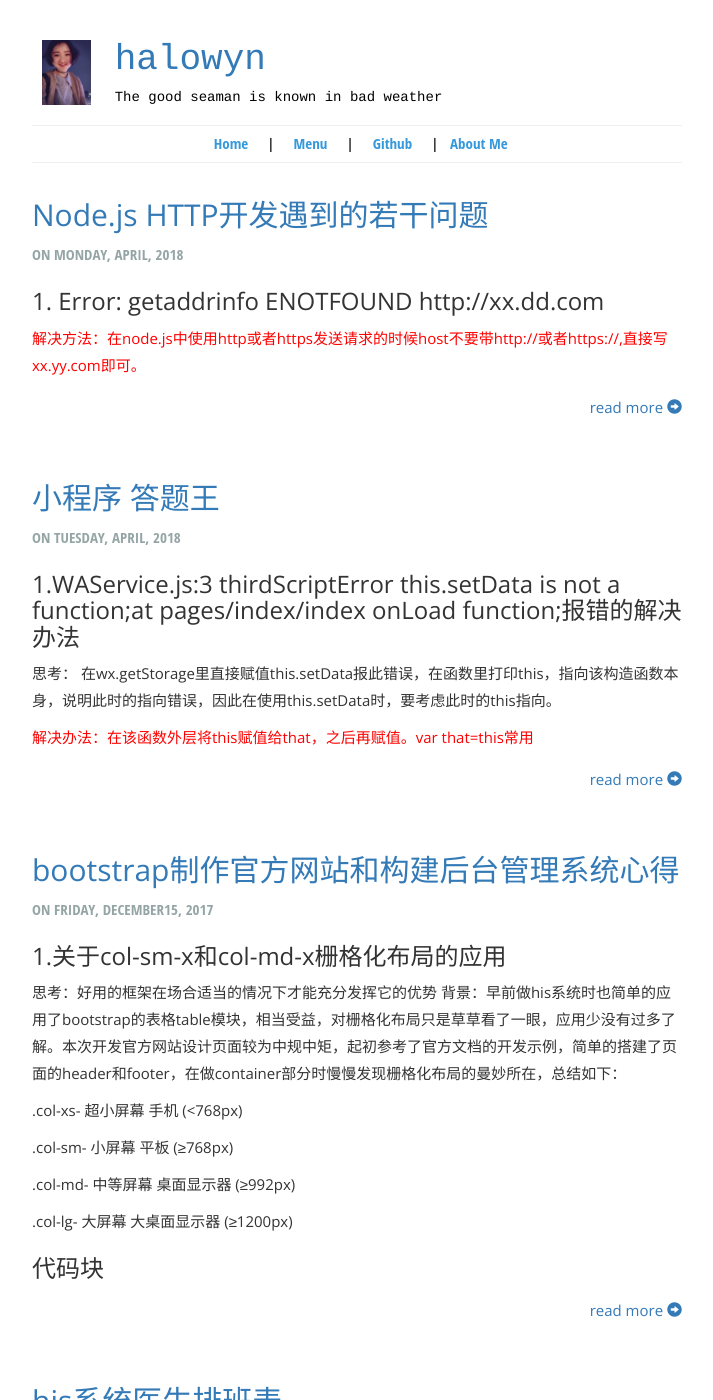
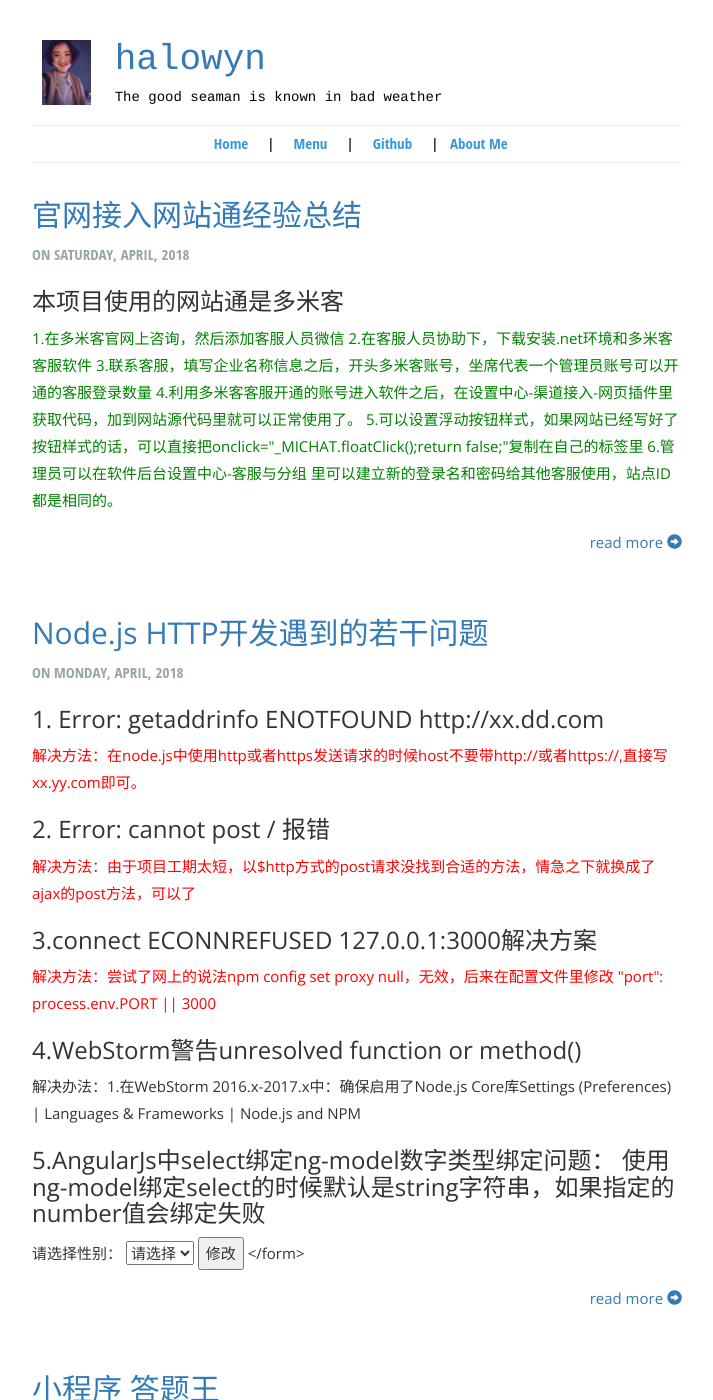
Before and after one commit to halowyn/halowyn.github.io, a Jekyll site: the page built from index.html, in a window 1280 px wide and 1400 px high. Shown: the whole window, without its empty margins (283-996 px from the left). Built offline with Jekyll 4.4.1, drawn with Linux system fonts in a browser that asks for light colours; some of the changed text lies outside the part shown.

Commit message:
网站通总结

````diff
--- /dev/null
+++ b/_posts/2018-04-28-Getting-Started.md
@@ -0,0 +1,18 @@
+---
+layout: post_layout
+title: 官网接入网站通经验总结
+time: On Saturday, April, 2018
+location: BeiJing
+pulished: true
+excerpt_separator: "```"
+---
+
+<h3>本项目使用的网站通是多米客</h3>
+<div style="color: green">
+    1.在多米客官网上咨询，然后添加客服人员微信
+    2.在客服人员协助下，下载安装.net环境和多米客客服软件
+    3.联系客服，填写企业名称信息之后，开头多米客账号，坐席代表一个管理员账号可以开通的客服登录数量
+    4.利用多米客客服开通的账号进入软件之后，在设置中心-渠道接入-网页插件里获取代码，加到网站源代码里就可以正常使用了。
+    5.可以设置浮动按钮样式，如果网站已经写好了按钮样式的话，可以直接把onclick="_MICHAT.floatClick();return false;"复制在自己的标签里
+    6.管理员可以在软件后台设置中心-客服与分组 里可以建立新的登录名和密码给其他客服使用，站点ID都是相同的。
+</div>
````
Also changed, not shown: _posts/2018-04-17-Getting-Started .md (+0 -2 lines), _posts/2018-04-23-Getting-Started.md (+7 -11 lines).
